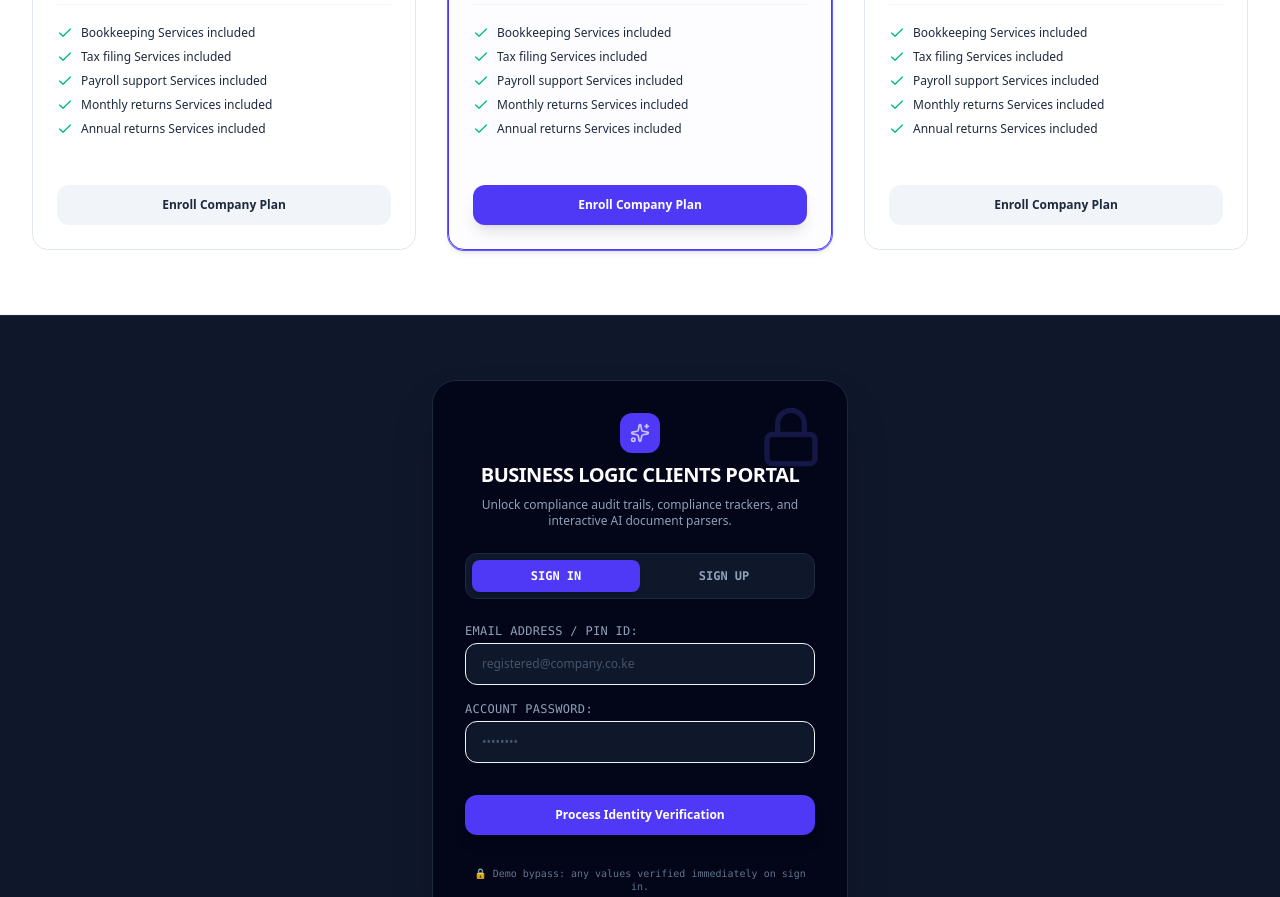
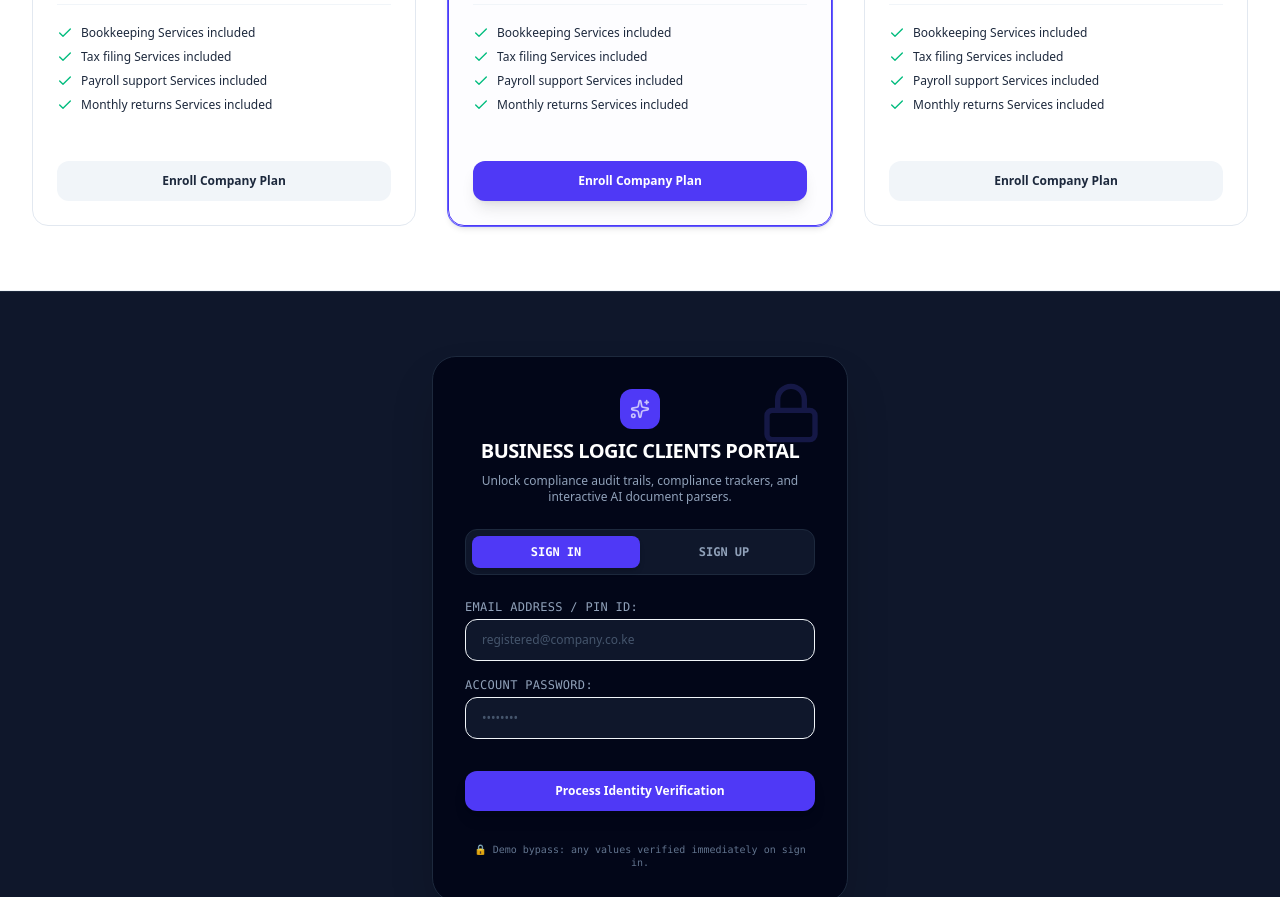
Before and after one commit to chapsian/business-logic, a React (Vite) app: page / in a window 1280 px wide. Shown: the part 2980-3877 px from the top of the page. Built offline with nearby package versions, Linux system fonts and the light colour scheme.

Commit message:
refactor: remove annual returns from service plans
Updated service packages to exclude annual returns to better align with current service offerings.

```diff
--- a/src/data/mockData.ts
+++ b/src/data/mockData.ts
@@ -131,14 +131,14 @@ export const BOOKKEEPING_PLANS = [
     title: 'Micro Business',
     price: 'KSh 6,000',
     cap: '0-3 employees',
-    services: ['Bookkeeping', 'Tax filing', 'Payroll support', 'Monthly returns', 'Annual returns']
+    services: ['Bookkeeping', 'Tax filing', 'Payroll support', 'Monthly returns']
   },
   {
     id: 'small',
     title: 'Small Business',
     price: 'KSh 12,000',
     cap: '3-10 employees',
-    services: ['Bookkeeping', 'Tax filing', 'Payroll support', 'Monthly returns', 'Annual returns'],
+    services: ['Bookkeeping', 'Tax filing', 'Payroll support', 'Monthly returns'],
     popular: true
   },
   {
@@ -146,6 +146,6 @@ export const BOOKKEEPING_PLANS = [
     title: 'Growing SME',
     price: 'KSh 25,000',
     cap: 'more than 10 employees',
-    services: ['Bookkeeping', 'Tax filing', 'Payroll support', 'Monthly returns', 'Annual returns']
+    services: ['Bookkeeping', 'Tax filing', 'Payroll support', 'Monthly returns']
   }
 ];
```
